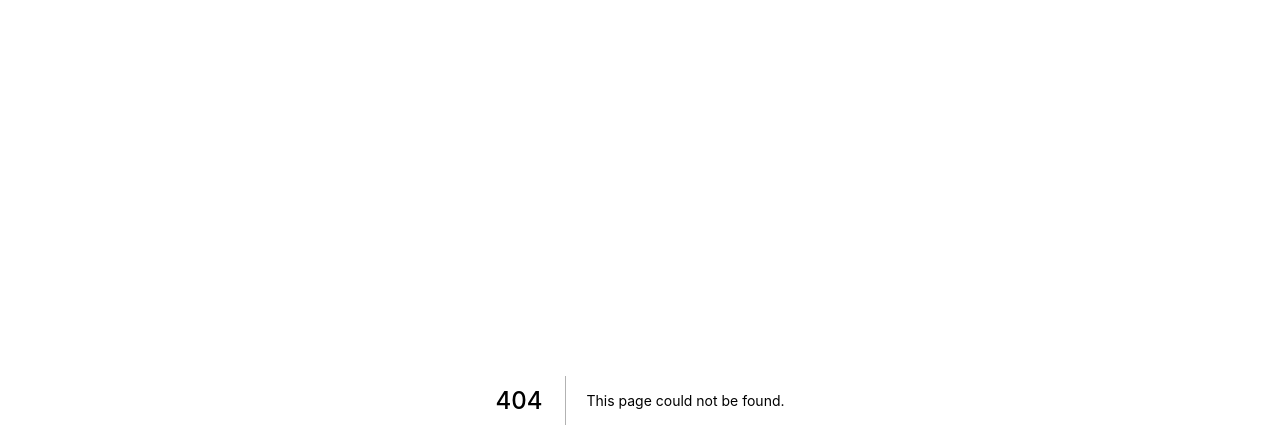
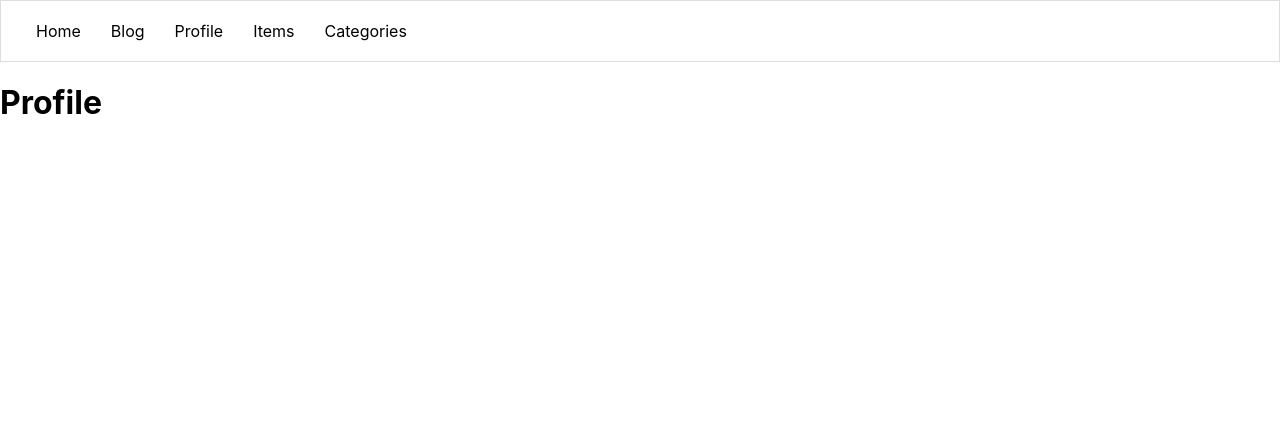
Before and after one commit to SofianePean/FirstAppNextJS, a Next.js app: page /profile in a window 1280 px wide. Before the commit this address had no page. Shown: the top 448 px of the page. Built offline with nearby package versions, Linux system fonts and the light colour scheme.

Commit message:
first commit

```diff
--- /dev/null
+++ b/components/header.js
@@ -0,0 +1,40 @@
+import React from 'react';
+import Link from 'next/link'
+
+const Header = () => {
+    const styles = {
+        header : {
+            marginBottom: 20,
+            padding: 20,
+            border: "1px solid #DDD"
+        },
+        link: {
+            margin: 15,
+        }
+    }
+    return (
+        <div style={styles.header}>
+            <Link href="/" passHref>
+                <span style={styles.link}>Home</span>
+            </Link>
+
+            <Link href="/blog" passHref>
+                <span style={styles.link}>Blog</span>
+            </Link>
+
+            <Link href="/profile" passHref>
+                <span style={styles.link}>Profile</span>
+            </Link>
+
+            <Link href="/blog/items" passHref>
+                <span style={styles.link}>Items</span>
+            </Link>
+
+            <Link href="/blog/categories" passHref>
+                <span style={styles.link}>Categories</span>
+            </Link>
+        </div>
+    )
+}
+
+export default Header;
--- /dev/null
+++ b/components/layout.js
@@ -0,0 +1,12 @@
+import React from 'react';
+import Header from './header'
+
+const Layout = ({children}) => {
+    return (
+        <div>
+            <Header />
+            {children}
+        </div>
+    )
+}
+export default Layout;
--- /dev/null
+++ b/pages/profile.js
@@ -0,0 +1,13 @@
+import React from 'react';
+import Layout from '../components/layout';
+
+
+const Profile = () => {
+    return (
+        <Layout>
+            <h1>Profile</h1>
+        </Layout>
+    )
+}
+
+export default Profile;
```
Also changed, not shown: pages/blog.js (added, +12 -0 lines), pages/blog/categories.js (added, +13 -0 lines), pages/blog/items.js (added, +12 -0 lines), pages/index.js (+8 -61 lines).
